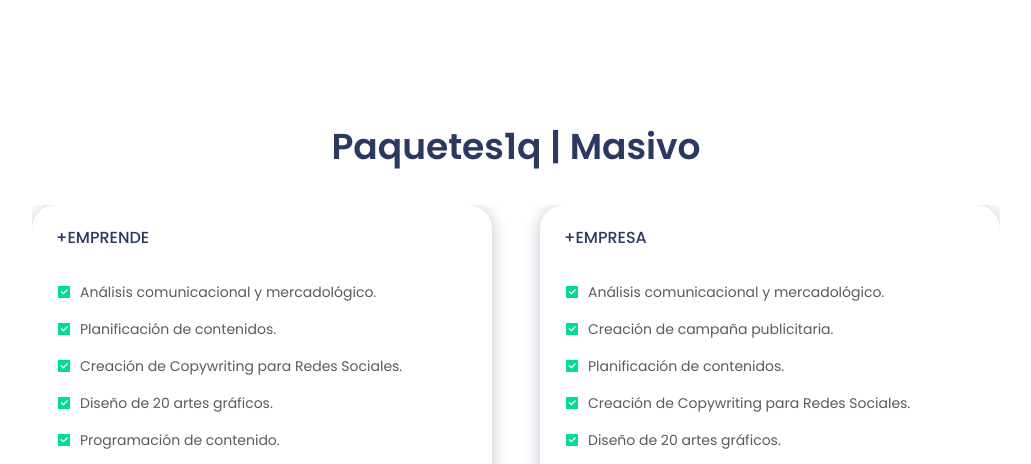
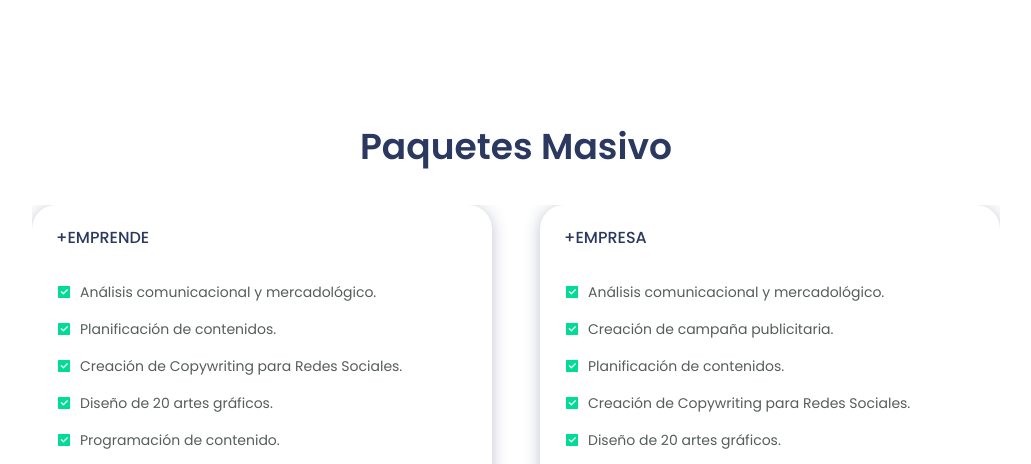
Before and after one commit to AndreXMTNZ/mas_ivo, a plain HTML site: page index.html in a window 1280 px wide. Shown: the part 2040-2504 px from the top of the page, without its empty margins (124-1155 px from the left). Drawn offline with nearby package versions, Linux system fonts and the light colour scheme.

Commit message:
Texto queda clientes 2

```diff
--- a/index.html
+++ b/index.html
@@ -500,7 +500,7 @@
             <!--==================== Paquetes ====================-->
             <section class="product section container" id="paquetes">
                 <h2 class="section__title-center">
-                    Paquetes1q  | Masivo
+                    Paquetes Masivo
                 </h2>
 
                 <div class="testimonial__container container swiper">
```
